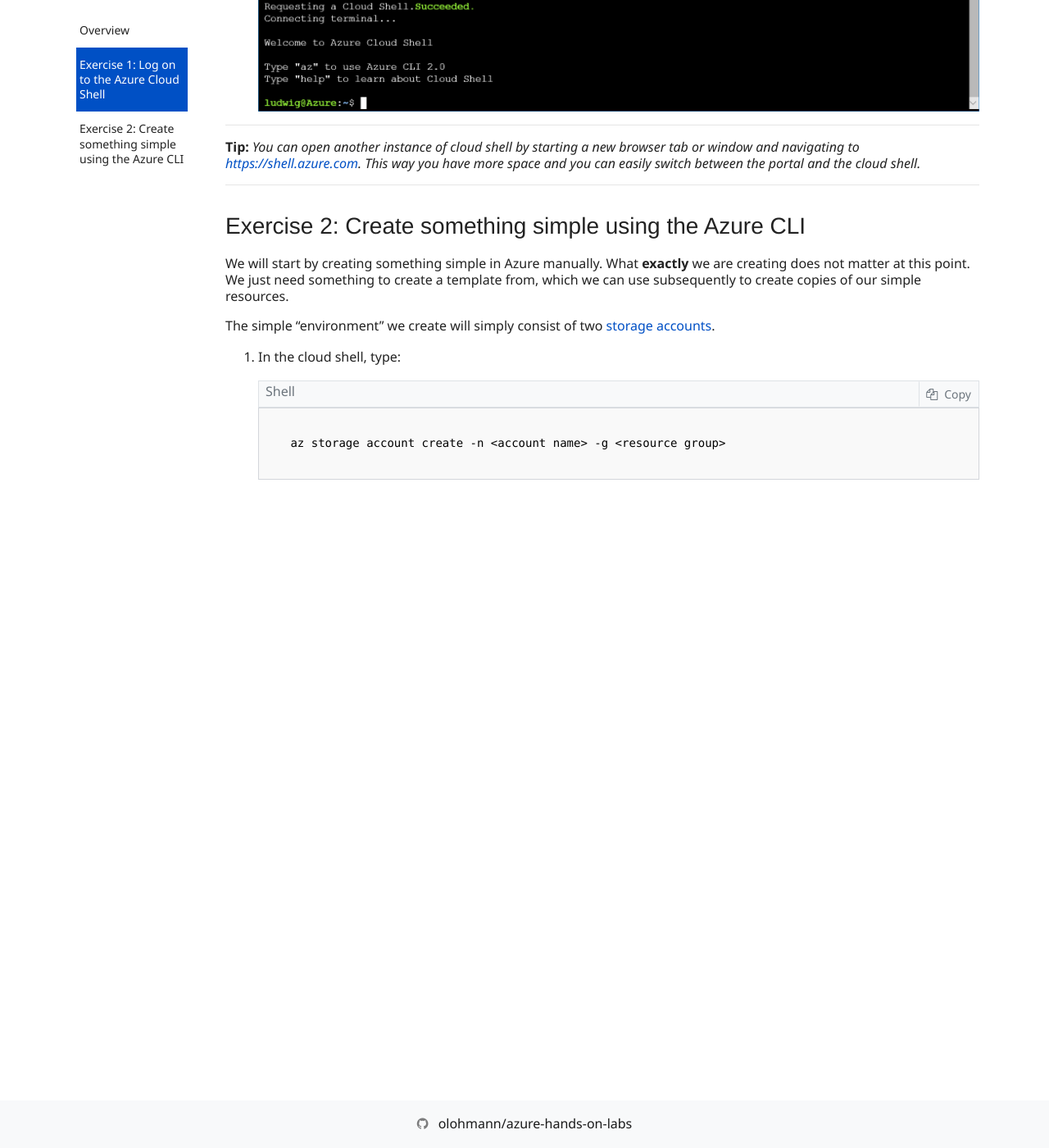
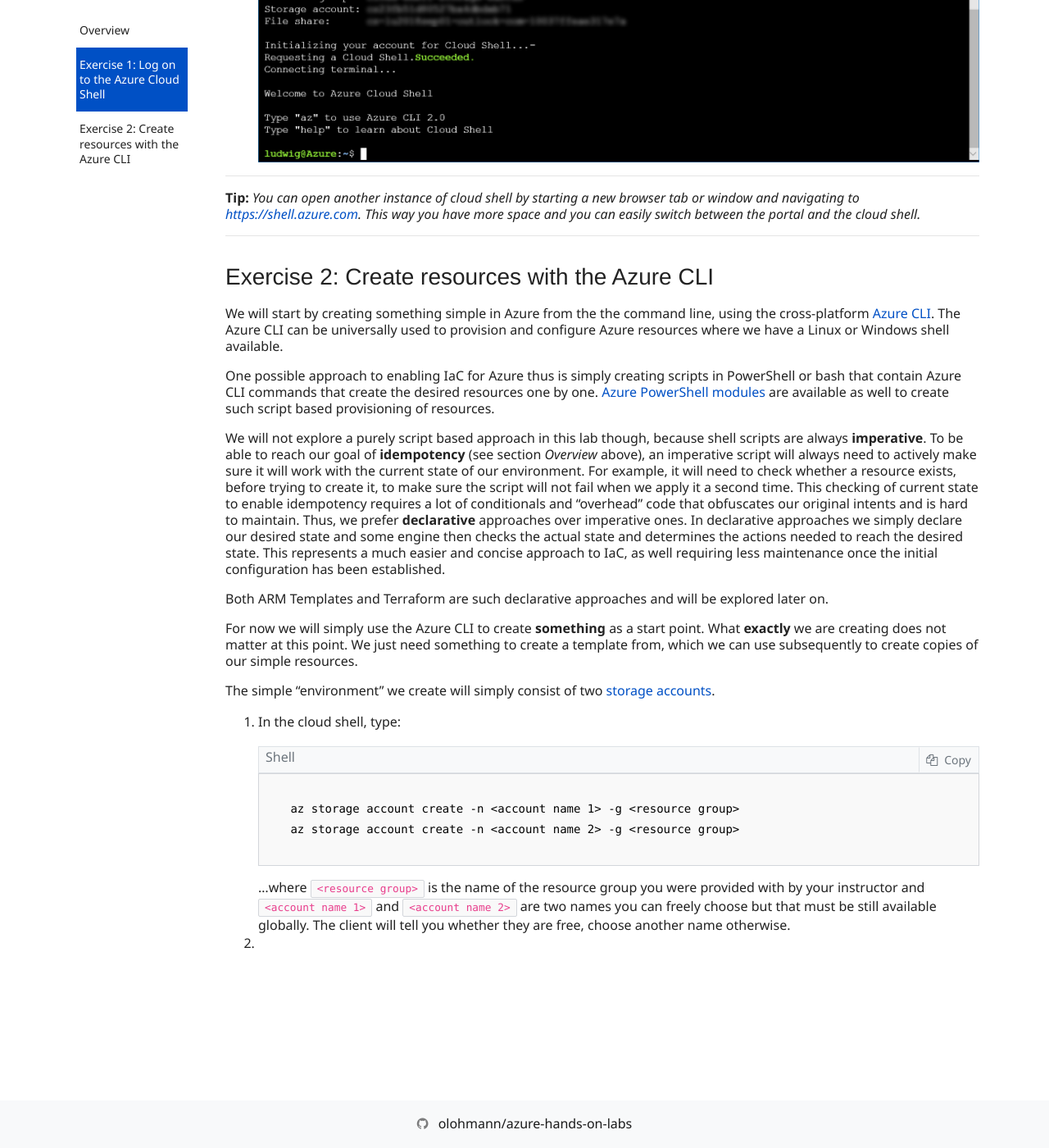
Before and after one commit to olohmann/azure-hands-on-labs, a Jekyll site: the page built from labs/07_iac/iac.md, in a window 1280 px wide and 1400 px high, scrolled down 2629 px. Shown: the whole window at 82% size. Built offline with Jekyll 4.4.1, drawn with Linux system fonts in a browser that asks for light colours; nearby versions of some CDN libraries; our own code applies the rules of GitHub Pages for plain Markdown files; comment, search, counter and statistics services are not loaded; some of the changed text lies outside the part shown.

Commit message:
more iac

````diff
--- a/labs/07_iac/iac.md
+++ b/labs/07_iac/iac.md
@@ -10,13 +10,15 @@ A good approach to solving this problem is called [Infrastructure as Code (IaC)]
 
 here simple. Start points for more complex in [Azure Quickstart Templates](https://azure.microsoft.com/en-us/resources/templates/) ([github version](https://github.com/Azure/azure-quickstart-templates))
 
+Introduce Idempotency as the gold standard for repeatability and maintainability
+
 ### Objectives
 
 In this hands-on lab, you will learn how to:
 
+- Automate Azure by using the Azure Command Line Interface 2.0 ([Azure CLI](https://docs.microsoft.com/en-us/cli/azure/?view=azure-cli-latest)) on Windows or Linux
 - Generate a basic [ARM template](https://docs.microsoft.com/en-us/azure/azure-resource-manager/resource-group-authoring-templates) from an existing Azure deployment
-- Deploy ARM templates with parameters using [Azure CLI](https://docs.microsoft.com/en-us/cli/azure/?view=azure-cli-latest
-)
+- Deploy ARM templates with parameters using [Azure CLI](https://docs.microsoft.com/en-us/cli/azure/?view=azure-cli-latest)
 - Use ARM [Template Functions](https://docs.microsoft.com/en-us/azure/azure-resource-manager/resource-group-template-functions) to create dynamic, repeatable templates and reduce the number of needed parameters
 - Initialize Terraform with the [Azure Provider](https://www.terraform.io/docs/providers/azurerm/) and create a simple Azure deployment
 - Use Terraform [variables](https://www.terraform.io/docs/configuration/variables.html) to parameterize an Azure deployment
@@ -54,13 +56,26 @@ Estimated time to complete this lab: **120-180** minutes.
 
 ---
 
-## Exercise 2: Create something simple using the Azure CLI
+## Exercise 2: Create resources with the Azure CLI
 
-We will start by creating something simple in Azure manually. What **exactly** we are creating does not matter at this point. We just need something to create a template from, which we can use subsequently to create copies of our simple resources.
+We will start by creating something simple in Azure from the the command line, using the cross-platform [Azure CLI](https://docs.microsoft.com/en-us/cli/azure/?view=azure-cli-latest). The Azure CLI can be universally used to provision and configure Azure resources where we have a Linux or Windows shell available.
+
+One possible approach to enabling IaC for Azure thus is simply creating scripts in PowerShell or bash that contain Azure CLI commands that create the desired resources one by one. [Azure PowerShell modules](https://docs.microsoft.com/en-us/powershell/azure/overview?view=azps-1.1.0) are available as well to create such script based provisioning of resources.
+
+We will not explore a purely script based approach in this lab though, because shell scripts are always **imperative**. To be able to reach our goal of **idempotency** (see section *Overview* above), an imperative script will always need to actively make sure it will work with the current state of our environment. For example, it will need to check whether a resource exists, before trying to create it, to make sure the script will not fail when we apply it a second time. This checking of current state to enable idempotency requires a lot of conditionals and "overhead" code that obfuscates our original intents and is hard to maintain. Thus, we prefer **declarative** approaches over imperative ones. In declarative approaches we simply declare our desired state and some engine then checks the actual state and determines the actions needed to reach the desired state. This represents a much easier and concise approach to IaC, as well requiring less maintenance once the initial configuration has been established.
+
+Both ARM Templates and Terraform are such declarative approaches and will be explored later on.
+
+For now we will simply use the Azure CLI to create **something** as a start point. What **exactly** we are creating does not matter at this point. We just need something to create a template from, which we can use subsequently to create copies of our simple resources.
 
 The simple "environment" we create will simply consist of two [storage accounts](https://docs.microsoft.com/en-us/azure/storage/common/storage-account-overview).
 
 1. In the cloud shell, type:
     ```sh
-    az storage account create -n <account name> -g <resource group>
+    az storage account create -n <account name 1> -g <resource group>
+    az storage account create -n <account name 2> -g <resource group>
     ```
+
+    ...where `<resource group>` is the name of the resource group you were provided with by your instructor and `<account name 1>` and `<account name 2>` are two names you can freely choose but that must be still available globally. The client will tell you whether they are free, choose another name otherwise.
+
+1.
````
